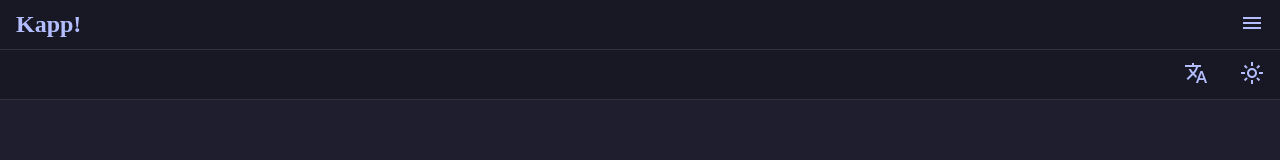
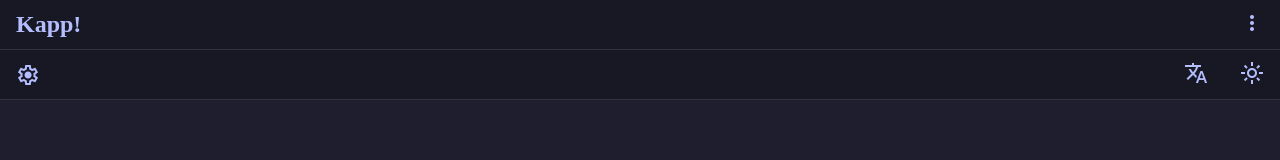
Before and after one commit to mec-nyan/kapp, a Preact app: page / in a window 1280 px wide. Shown: the top 160 px of the page. Built offline with nearby package versions, Linux system fonts and the light colour scheme; a web font is replaced by a local one.

Commit message:
Add quick-settings icon and change menu icon.

```diff
--- a/index.html
+++ b/index.html
@@ -13,7 +13,7 @@
 
 
   <link rel="stylesheet"
-    href="https://fonts.googleapis.com/css2?family=Material+Symbols+Outlined:opsz,wght,FILL,GRAD@20..48,100..700,0..1,-50..200&icon_names=close,dark_mode,favorite,light_mode,menu,translate" />
+    href="https://fonts.googleapis.com/css2?family=Material+Symbols+Outlined:opsz,wght,FILL,GRAD@20..48,100..700,0..1,-50..200&icon_names=close,dark_mode,favorite,light_mode,menu,more_vert,settings,translate" />
 
   <title>kapp!</title>
 </head>
--- a/src/features/shared/components/topBar.scss
+++ b/src/features/shared/components/topBar.scss
@@ -36,10 +36,18 @@
   width: 100%;
   display: flex;
   flex-direction: row;
-  justify-content: flex-end;
+  justify-content: space-between;
   align-items: center;
   /* padding: 0 16px; */
   border-bottom: 1px solid var(--surface0);
+}
+
+.selectors {
+  height: 100%;
+  display: flex;
+  flex-direction: row;
+  align-items: center;
+  /* border: 1px solid yellow; */
 }
 
 .language-icon,
@@ -47,3 +55,13 @@
   font-size: 24px;
   padding: 0 16px;
 }
+
+.quick-settings {
+  height: 100%;
+  display: flex;
+  align-items: center;
+  padding: 0 16px;
+  /* opacity: 0.5; */
+  /* color: var(--blue); */
+  /* border: 1px solid yellow; */
+}
--- a/src/features/shared/components/topBar.tsx
+++ b/src/features/shared/components/topBar.tsx
@@ -6,11 +6,17 @@ export default function TopBar() {
       <div className='top-bar-top-half'>
         <div className='app-title'>Kapp!</div>
         <div className='menu'>
-          <span className='material-symbols-outlined menu-icon'>menu</span>
+          <span className='material-symbols-outlined menu-icon'>more_vert</span>
         </div>
       </div>
 
       <div className='top-bar-bottom-half'>
+        <div className='quick-settings'>
+          <span className='material-symbols-outlined settings-icon'>
+            settings
+          </span>
+        </div>
+        <div className='selectors'>
           <div id='language-selector'>
             <span className='material-symbols-outlined language-icon'>
               translate
@@ -23,5 +29,6 @@ export default function TopBar() {
           </div>
         </div>
       </div>
+    </div>
   )
 }
```
Lines whose indentation alone changed are shown as unchanged.
